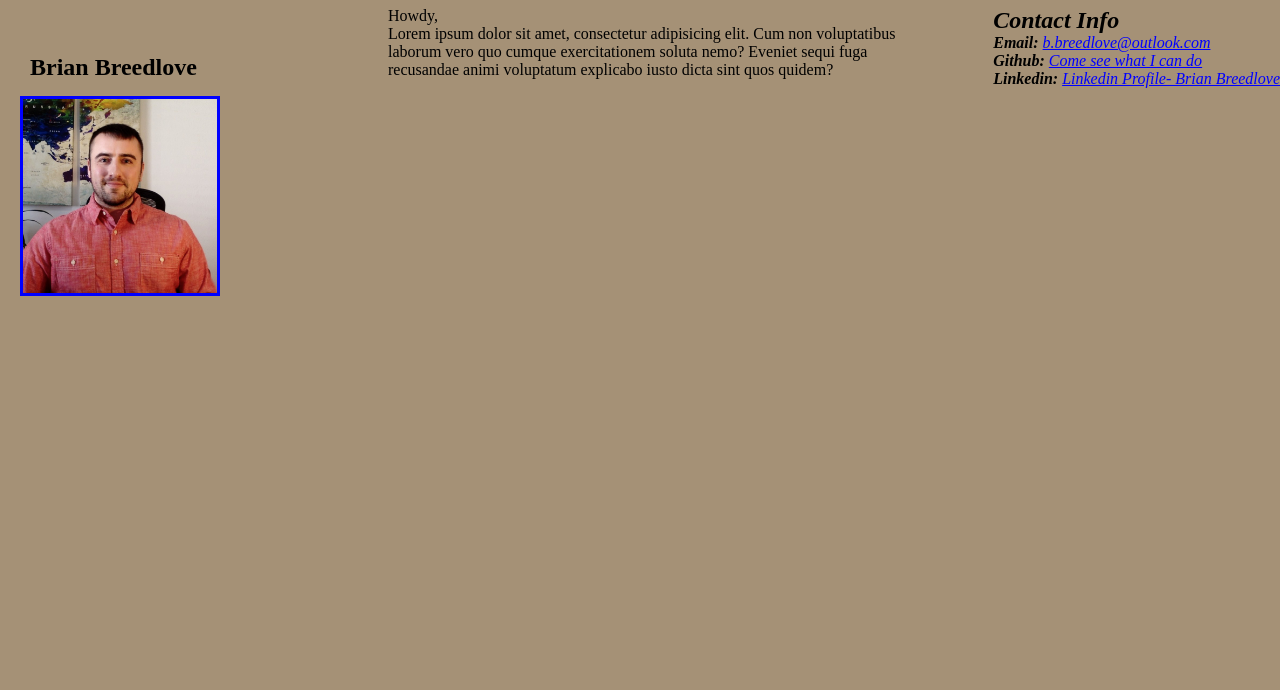
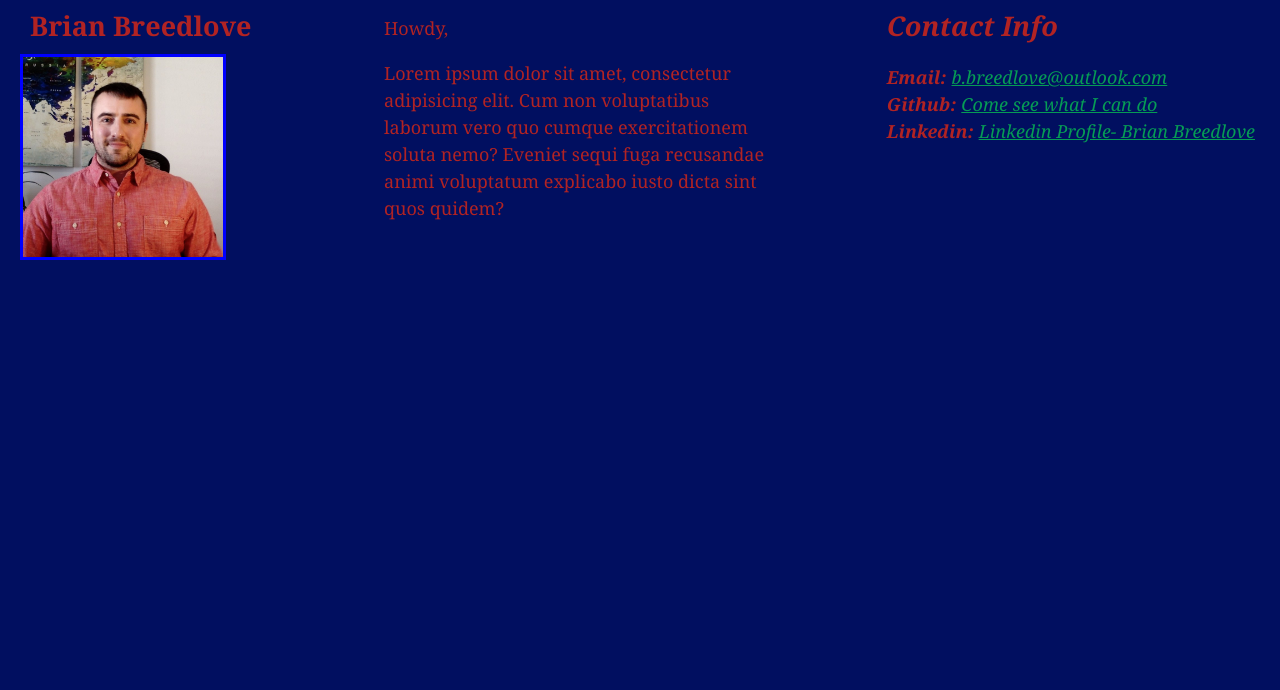
Before and after one commit to Cerberus0013/My-Bio, a plain HTML site: page index.html in a window 1280 px wide. Shown: the part 110-800 px from the top of the page. Drawn offline with Linux system fonts and the light colour scheme.

Commit message:
Layout done

```diff
--- a/assets/style.css
+++ b/assets/style.css
@@ -1,12 +1,15 @@
-* {
-    margin: 0;
+body {
     padding: 0;
-    box-sizing: border-box;
-    background-color: rgb(165, 145, 118);
-
+  margin: 0;
+  font-family: Georgia, 'Times New Roman', Times, serif;
+  font-size: 18px;
+  line-height: 150%;
+  color: rgb(177, 35, 35);
+  background: hsl(231, 98%, 19%);
 }
 
 
+/*heading banner */
 h1{
     color: cornsilk;
     padding: 20px 35px;
@@ -17,10 +20,13 @@ h1{
     margin-bottom: 10px;
 }
 
+/*name and photo*/
+
 #bio {
+    width: 30%;
+    overflow: auto;
+    float: left;
     display: inline-block;
-    width: 30%;
-
 }
 
 #bio h2 {
@@ -29,36 +35,39 @@ h1{
 }
 
 
-#bio img {
-    float: left;
+#bio-image {
     width 200px;
     height: 200px;
     margin-left: 20px;
     border: 3px solid blue;
 }
 
+/*about me pragraph */
+
 #about-me {
-    display: inline-block;
-    width: 40%;
-
+    width: 30%;
+    overflow: auto;
+    text-align: left;
+    float: left;
 
 }
 
+#about-me p {
+   line-height: 1.5;
+}
 
 #contact {
-    width 30%;
+    width 15%;
     float: right;
+    margin-right: 25px;
+}
+
+#contact h2 {
+    margin-bottom: 25px;
+    margin-top: 15px;
 }
 
 a {
-    color:blue;
+    color: rgb(6, 155, 85);
+    line-height: 1.3;
 }
-
-
-
-
-
-.container {
-  width: 1024px;
-  margin: 0 auto;
-}
```
Also changed, not shown: index.html (+1 -0 lines).
